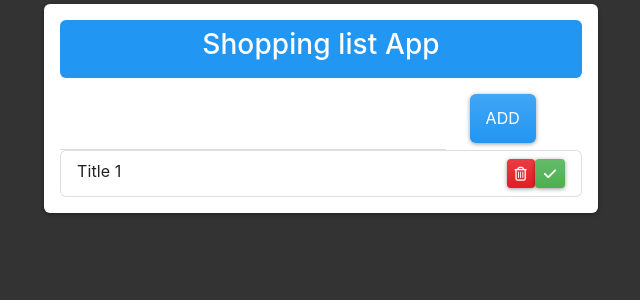
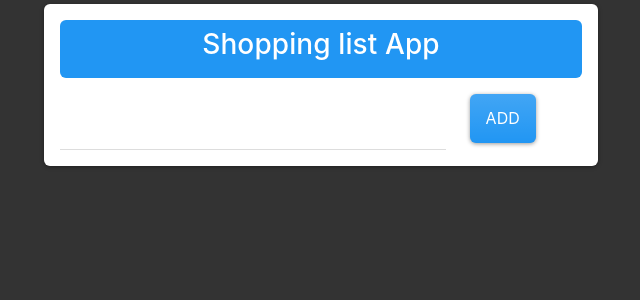
Before and after one commit to Almantas1112/React-Sprint, a React (Create React App) app: page / in a window 1280 px wide. Shown: the top 300 px of the page, without its empty margins (30-670 px from the left). Built offline with nearby package versions, Linux system fonts and the light colour scheme.

Commit message:
Adding (add items to list) function

```diff
--- a/src/App.js
+++ b/src/App.js
@@ -6,10 +6,14 @@ import Lists from "./components/Lists";
 
 function App() {
   const [todo, setTodo] = useState('');
+  const [todos, setTodos] = useState([]);
 
   const submitHandler = (e) => {
     e.preventDefault();
-    console.log("submit");
+
+    setTodos([{ id: Date.now(), title: todo, done: false}, ...todos])
+
+    console.log(todos);
   }
 
   const doneHandler = () => {
@@ -31,6 +35,7 @@ function App() {
       <Lists
         done={doneHandler}
         del={delHandler}
+        todos={todos}
       />
     </Layout>
   );
--- a/src/components/Lists.js
+++ b/src/components/Lists.js
@@ -1,11 +1,13 @@
 import React from 'react'
 import ListItem from './ListItem'
 
-const Lists = ({done, del}) => {
+const Lists = ({done, del, todos}) => {
   return (
     <div className='listWrap'>
         <ul className='list-group'>
-            <ListItem title="Title 1" delHandler={del} doneHandler={done}/>
+            {todos.map((todo) => (
+            <ListItem key={todo.id} title={todo.title} delHandler={del} doneHandler={done}/>
+            ))}
         </ul>
     </div>
   )
```
